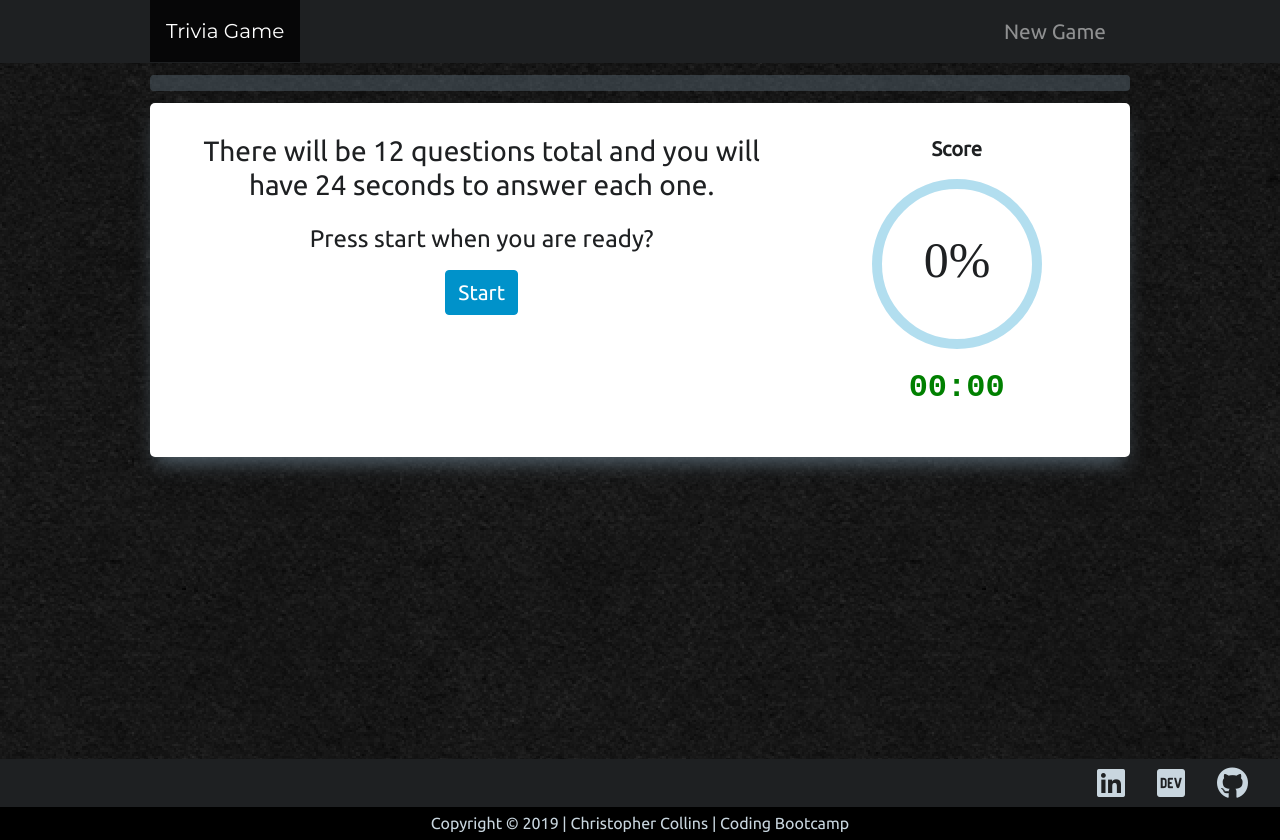
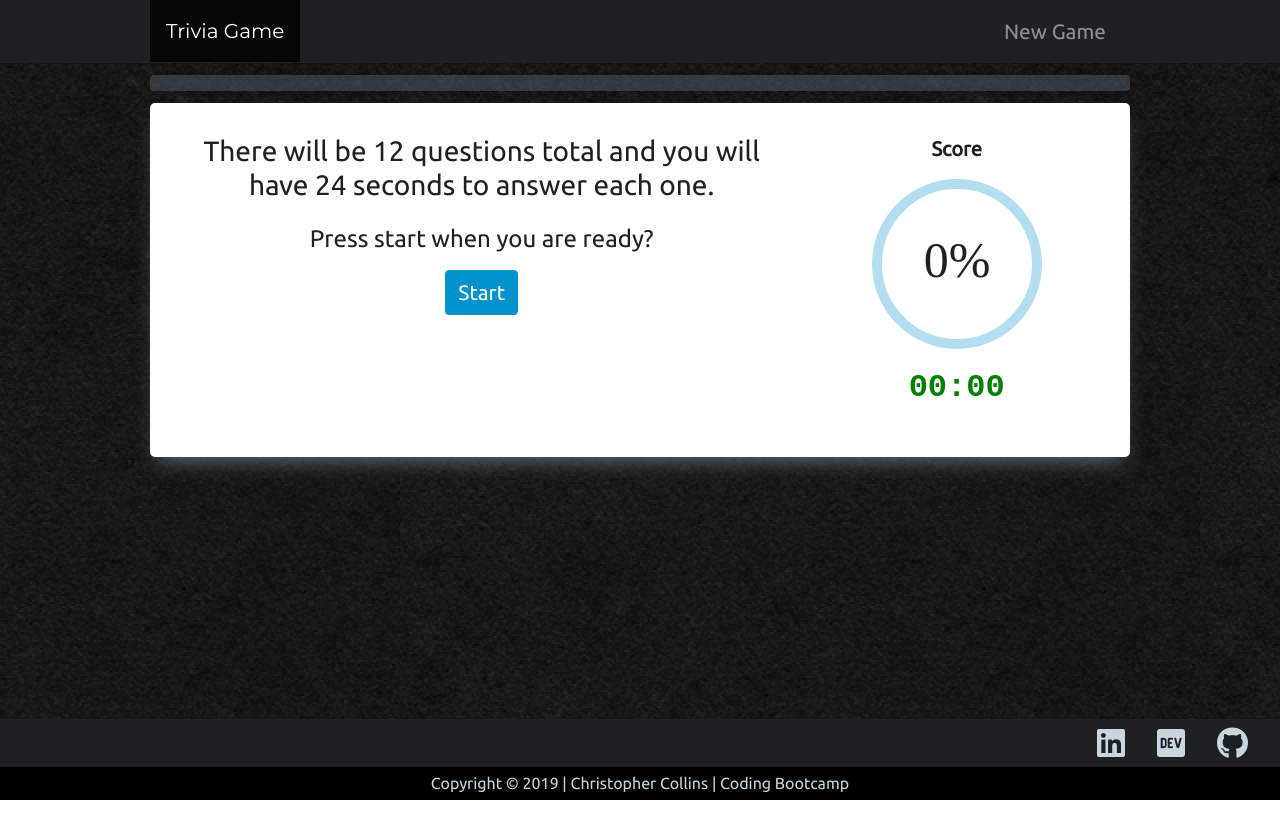
Before and after one commit to ccollins1544/TriviaGame, a plain HTML site: page index.html in a window 1280 px wide. After the commit the page ends 800 px from the top, so only its background shows below. Drawn offline with nearby package versions, Linux system fonts and the light colour scheme.

Commit message:
Fixed footer

```diff
--- a/assets/css/style.css
+++ b/assets/css/style.css
@@ -90,7 +90,7 @@ article#main-container {
 * header 63px + margin 22px + footer 83px = 168px
 */
 #main-container.content-wrapper {
-  min-height: calc(100vh - 146px);
+  min-height: calc(100vh - 186px);
 }
 
 section#main-section {
```
